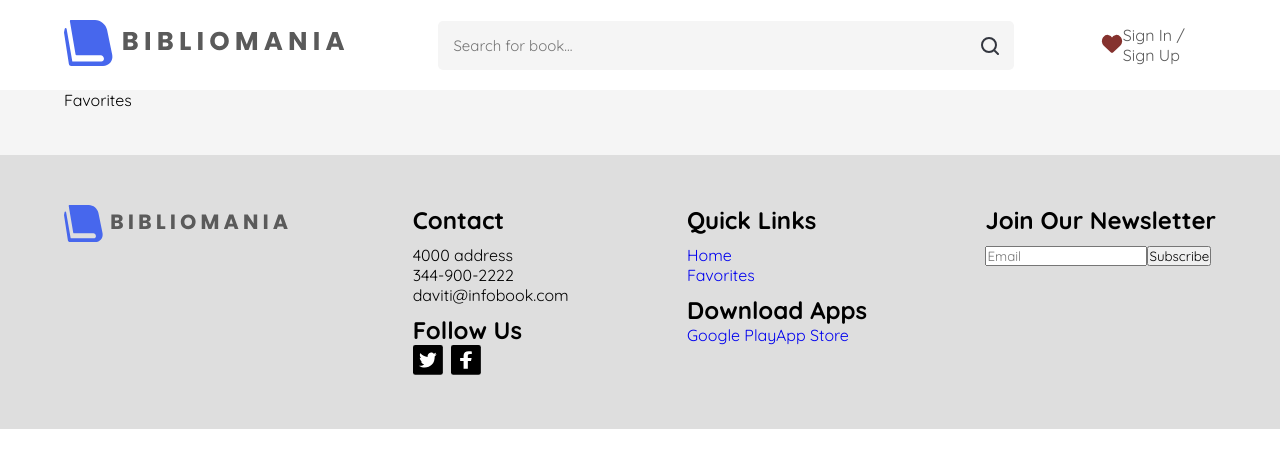
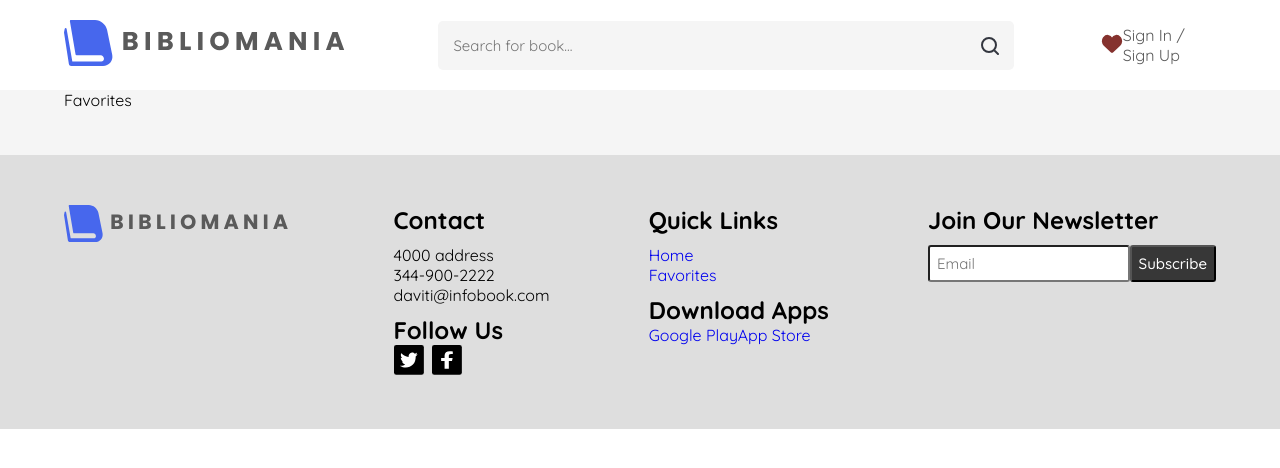
Before and after one commit to lobzhanidzee/comm-school, a React (Create React App) app: page /favorites in a window 1280 px wide. Shown: the top 468 px of the page. Built offline with nearby package versions, Linux system fonts and the light colour scheme.

Commit message:
footer input styles added

```diff
--- a/src/components/FooterLinks/FooterLinks.css
+++ b/src/components/FooterLinks/FooterLinks.css
@@ -17,3 +17,26 @@ footer .social-media--icons > ul {
 footer .social-media--icons > ul > li > a > img {
   width: 30px;
 }
+footer .newsletter {
+  width: 25%;
+}
+footer .newsletter > form {
+  display: flex;
+  justify-content: space-between;
+  align-items: center;
+  width: 100%;
+}
+footer .newsletter > form input {
+  width: 70%;
+  font-size: 15px;
+  padding: 7px;
+  border-radius: 3px;
+}
+footer .newsletter > form button {
+  font-size: 15px;
+  padding: 7px;
+  border-radius: 3px;
+  background-color: var(--btn-cl);
+  color: var(--card-cl);
+  font-weight: 500;
+}
--- a/src/components/FooterLinks/FooterLinks.jsx
+++ b/src/components/FooterLinks/FooterLinks.jsx
@@ -48,13 +48,13 @@ const FooterLinks = () => {
           <Link>App Store</Link>
         </div>
       </div>
-      <div>
+      <div className="newsletter">
         <h2>Join Our Newsletter</h2>
         <form action="/">
           <input
             type="email"
-            name="new-seller"
-            id="new-seller"
+            name="news-letter"
+            id="news-leller"
             placeholder="Email"
           />
           <button>Subscribe</button>
```
